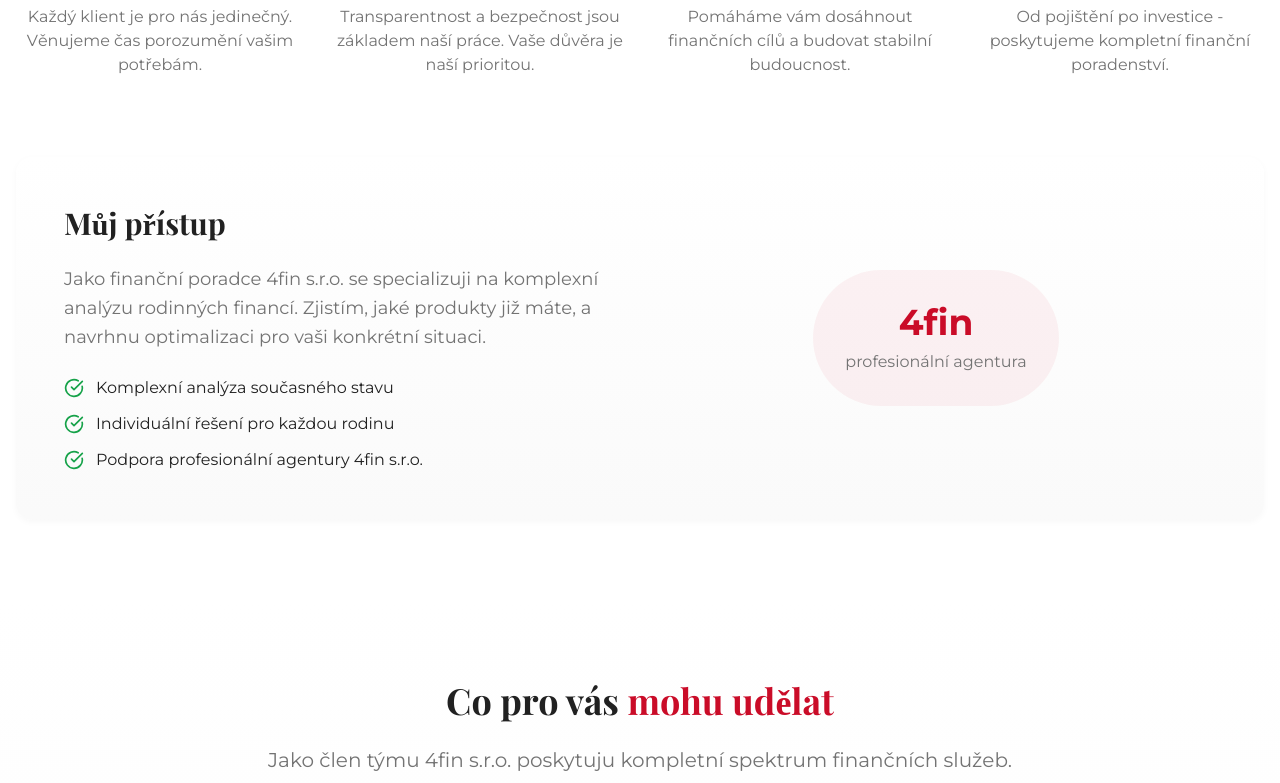
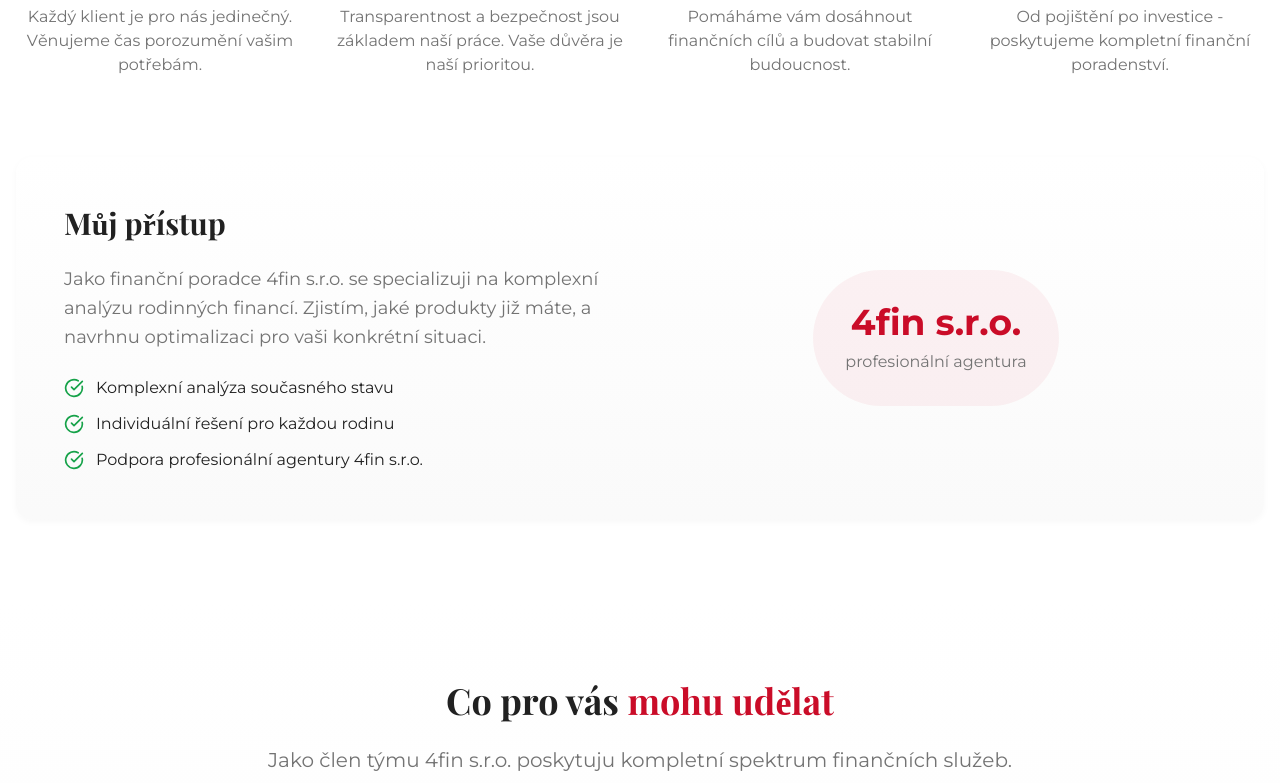
Before and after one commit to Maximus9393/finance-s-albertem, a React (Vite) app: page / in a window 1280 px wide. Shown: the part 1241-2024 px from the top of the page. Built offline with nearby package versions, Linux system fonts and the light colour scheme.

Commit message:
Visual edit in Lovable
Edited UI in Lovable

```diff
--- a/src/components/About.tsx
+++ b/src/components/About.tsx
@@ -1,8 +1,6 @@
 import { CheckCircle, Users, Shield, TrendingUp } from "lucide-react";
-
 const About = () => {
-  return (
-    <section id="about" className="py-20 bg-background">
+  return <section id="about" className="py-20 bg-background">
       <div className="container mx-auto px-4">
         <div className="text-center mb-16 animate-fade-in">
           <h2 className="text-4xl font-bold text-foreground mb-6">
@@ -81,15 +79,13 @@ const About = () => {
             </div>
             <div className="text-center">
               <div className="inline-block p-8 bg-primary/5 rounded-full">
-                <div className="text-4xl font-bold text-primary mb-2">4fin</div>
+                <div className="text-4xl font-bold text-primary mb-2">4fin s.r.o.</div>
                 <div className="text-muted-foreground">profesionální agentura</div>
               </div>
             </div>
           </div>
         </div>
       </div>
-    </section>
-  );
+    </section>;
 };
-
 export default About;
```
